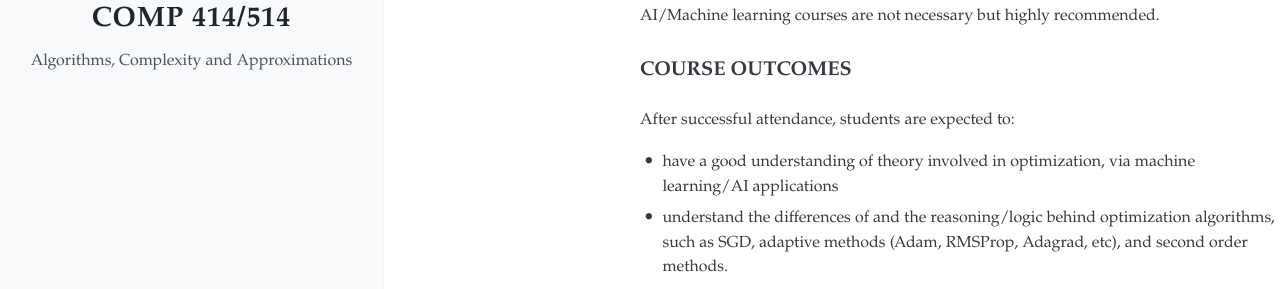
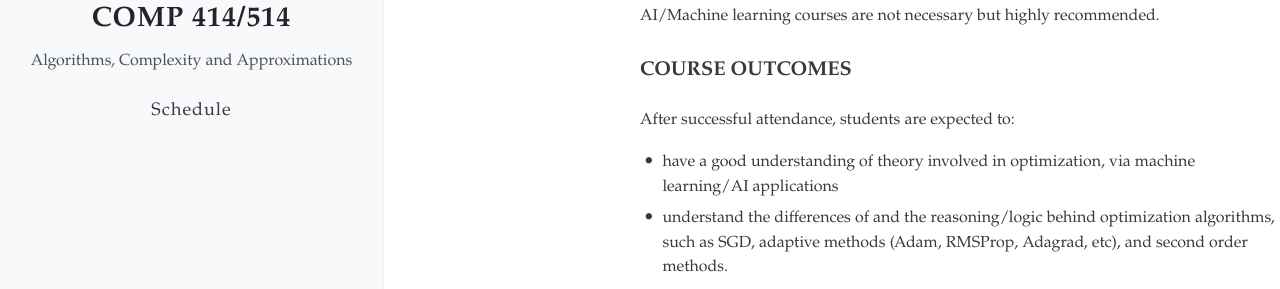
Before and after one commit to akyrillidis/comp414-514, a Jekyll site: the page built from index.md, in a window 1280 px wide. Shown: the part 351-640 px from the top of the page. Built offline with Jekyll 4.4.1, drawn with Linux system fonts in a browser that asks for light colours; nearby versions of some CDN libraries; our own code applies the rules of GitHub Pages for plain Markdown files.

Commit message:
Update _config.yml

```diff
--- a/_config.yml
+++ b/_config.yml
@@ -2,7 +2,11 @@
 name: COMP 414/514
 description: Algorithms, Complexity and Approximations
 avatar: images/noncvx.png
-favicon: https://raw.githubusercontent.com/FromEndWorld/LOFFER/master/images/favicon.png
+favicon: images/noncvx.png
+
+navigation:
+  - name: Schedule
+    url: /schedule.md
 
 paginate: 8
 
```
